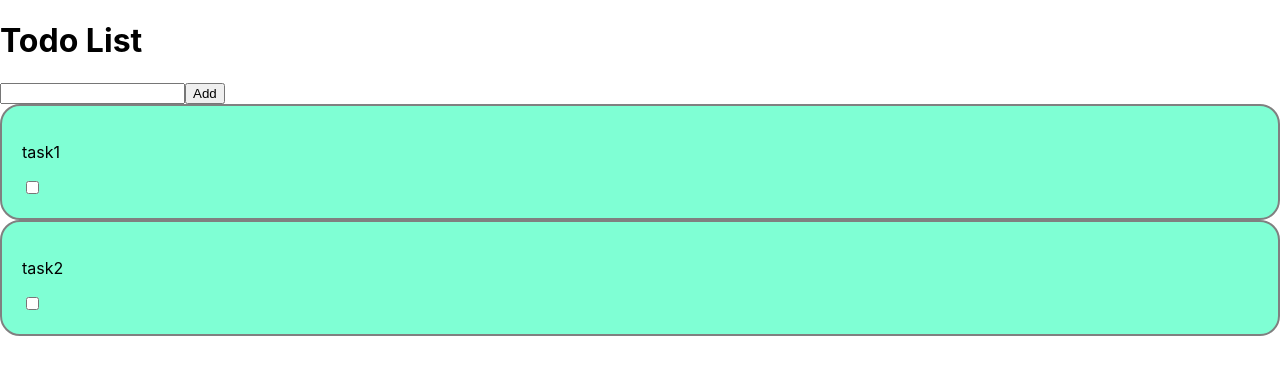
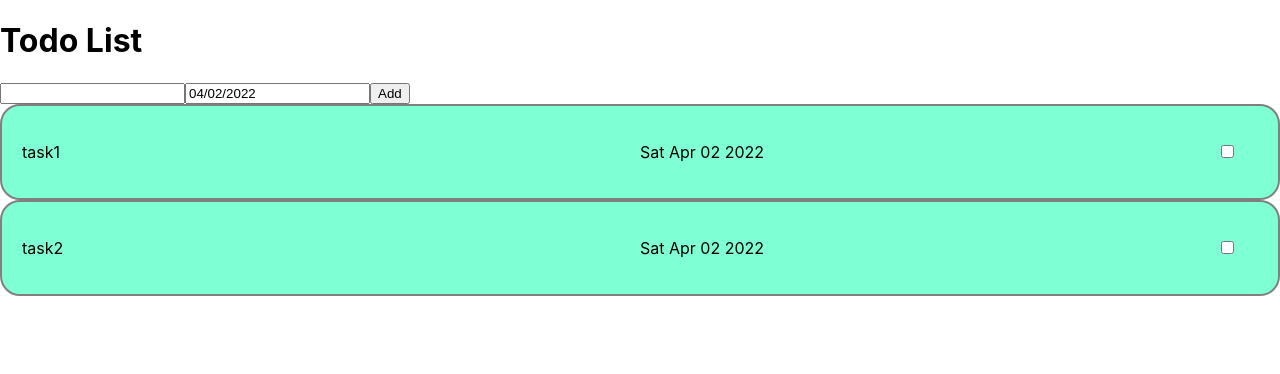
Before and after one commit to VandyHacks/22S-Full-Stack-Workshop-Series, a React (Create React App) app in the folder todolist/: page / in a window 1280 px wide. Shown: the top 374 px of the page. Built offline with nearby package versions, Linux system fonts and the light colour scheme.

Commit message:
Added workshop3

```diff
--- a/todolist/package.json
+++ b/todolist/package.json
@@ -7,8 +7,10 @@
     "@testing-library/react": "^12.1.4",
     "@testing-library/user-event": "^13.5.0",
     "react": "^17.0.2",
+    "react-datepicker": "^4.7.0",
     "react-dom": "^17.0.2",
     "react-scripts": "5.0.0",
+    "uuid": "^8.3.2",
     "web-vitals": "^2.1.4"
   },
   "scripts": {
--- a/todolist/src/App.css
+++ b/todolist/src/App.css
@@ -3,4 +3,9 @@
   border: 2px solid grey;
   border-radius: 20px;
   padding: 20px;
+
+  display: grid;
+  grid-template-columns: 50% 45% 5%;
+  grid-template-areas: "title date checkbox";
+  align-items: center;
 }
--- a/todolist/src/components/Item.js
+++ b/todolist/src/components/Item.js
@@ -3,7 +3,8 @@ import React from "react";
 export default function Item({ itemData, removeItem }) {
   return (
     <div className="item">
-      <p>{itemData.title}</p>
+      <p className="title">{itemData.title}</p>
+      <p className="date">{itemData.date.toDateString()}</p>
       <input type="checkbox" onChange={() => removeItem(itemData)}></input>
     </div>
   );
--- a/todolist/src/components/List.js
+++ b/todolist/src/components/List.js
@@ -1,26 +1,35 @@
 import React, { useState } from "react";
 import Item from "./Item";
+import { v4 as uuidv4 } from "uuid";
+import DatePicker from "react-datepicker";
+import "react-datepicker/dist/react-datepicker.css";
 
 function List() {
   let [title, setTitle] = useState("");
   let taskList = [
     {
       title: "task1",
+      date: new Date(),
+      id: uuidv4(),
     },
     {
       title: "task2",
+      date: new Date(),
+      id: uuidv4(),
     },
   ];
   let [todo, setTodo] = useState(taskList);
+  let [date, setDate] = useState(new Date());
 
   function removeItem(data) {
-    const result = todo.filter((item) => item.title !== data.title);
+    const result = todo.filter((item) => item.id !== data.id);
     setTodo(result);
   }
 
   function onSubmit() {
-    setTodo([...todo, { title: title }]);
+    setTodo([...todo, { title: title, date: date, id: uuidv4() }]);
     setTitle("");
+    setDate(new Date());
   }
 
   return (
@@ -32,13 +41,10 @@ function List() {
           value={title}
           onChange={(event) => setTitle(event.target.value)}
         />
+        <DatePicker selected={date} onChange={setDate} />
         <input type="button" value="Add" onClick={onSubmit} />
         {todo.map((data) => (
-          <Item
-            key={JSON.stringify(data)}
-            itemData={data}
-            removeItem={removeItem}
-          />
+          <Item key={data.id} itemData={data} removeItem={removeItem} />
         ))}
       </div>
     </div>
```
Also changed, not shown: 1 other file (tests, documents, lock files or other folders).
